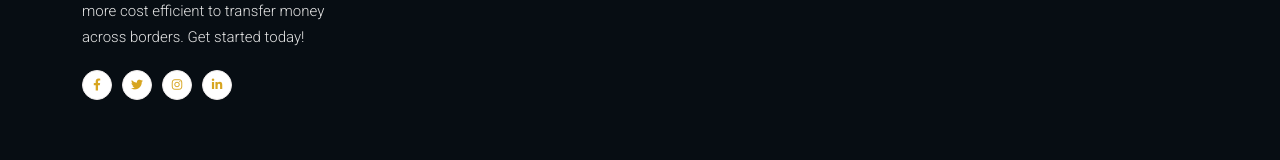
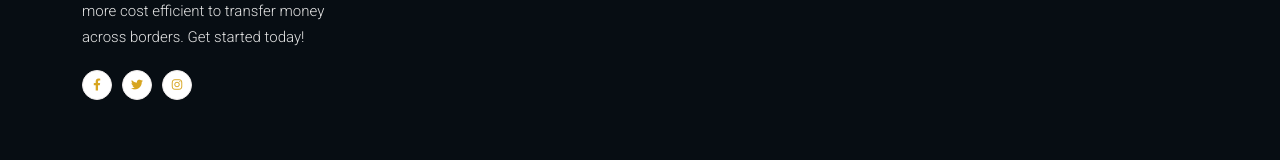
Before and after one commit to Mushi42/cl9ne, a Next.js app: page /team in a window 1280 px wide. Shown: the part 1916-2076 px from the top of the page. Built offline with nearby package versions, Linux system fonts and the light colour scheme.

Commit message:
ui chnages

```diff
--- a/components/Layouts/Footer.js
+++ b/components/Layouts/Footer.js
@@ -31,11 +31,6 @@ class Footer extends Component {
                                     <li>
                                         <a href="https://www.instagram.com/" target="_blank">
                                             <i className="fab fa-instagram"></i>
-                                        </a>
-                                    </li>
-                                    <li>
-                                        <a href="https://www.linkedin.com/" target="_blank">
-                                            <i className="fab fa-linkedin-in"></i>
                                         </a>
                                     </li>
                                 </ul>
--- a/components/Rates/Rates.js
+++ b/components/Rates/Rates.js
@@ -31,7 +31,7 @@ class Rates extends Component {
                     </div>
 
                     <div className="table-responsive currency-rates-table">
-                        <table className="table">
+                        <table className="table text-center">
                             <thead>
                                 <tr>
                                     {
--- a/package.json
+++ b/package.json
@@ -31,6 +31,7 @@
         "react-owl-carousel3": "^2.2.5",
         "react-visibility-sensor": "^5.1.1",
         "sass": "^1.35.2",
+        "stripe": "^8.219.0",
         "sweetalert2": "^10.16.9",
         "sweetalert2-react-content": "^3.3.3"
     }
--- /dev/null
+++ b/pages/api/transaction.js
@@ -0,0 +1,10 @@
+import axios from 'axios'
+
+import { BASE_URL } from '../../constants'
+axios.defaults.baseURL = BASE_URL;
+
+export const makeTransaction = async (body) => {
+    const resp = await axios.post('/transactions', { ...body })
+    if (resp)
+        return resp.data.data
+}
```
Also changed, not shown: 1 other file (tests, documents, lock files or other folders).
